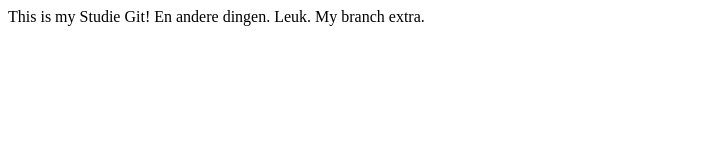
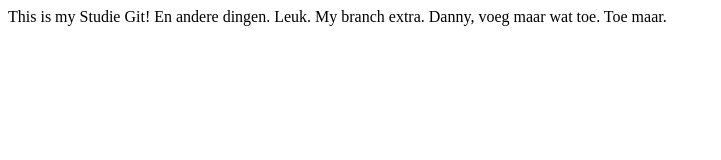
Before and after one commit to Stormfronter/Studie-Rep, a plain HTML site: page index.html in a window 1280 px wide. Shown: the whole page, without its empty margins (0-721 px from the left). Drawn offline with Linux system fonts and the light colour scheme.

Commit message:
Danny toemaar

```diff
--- a/index.html
+++ b/index.html
@@ -8,6 +8,7 @@ This is my Studie Git!
 En andere dingen.
 Leuk.
 My branch extra.
+Danny, voeg maar wat toe. Toe maar.
 </body>
 
 </html>
```
